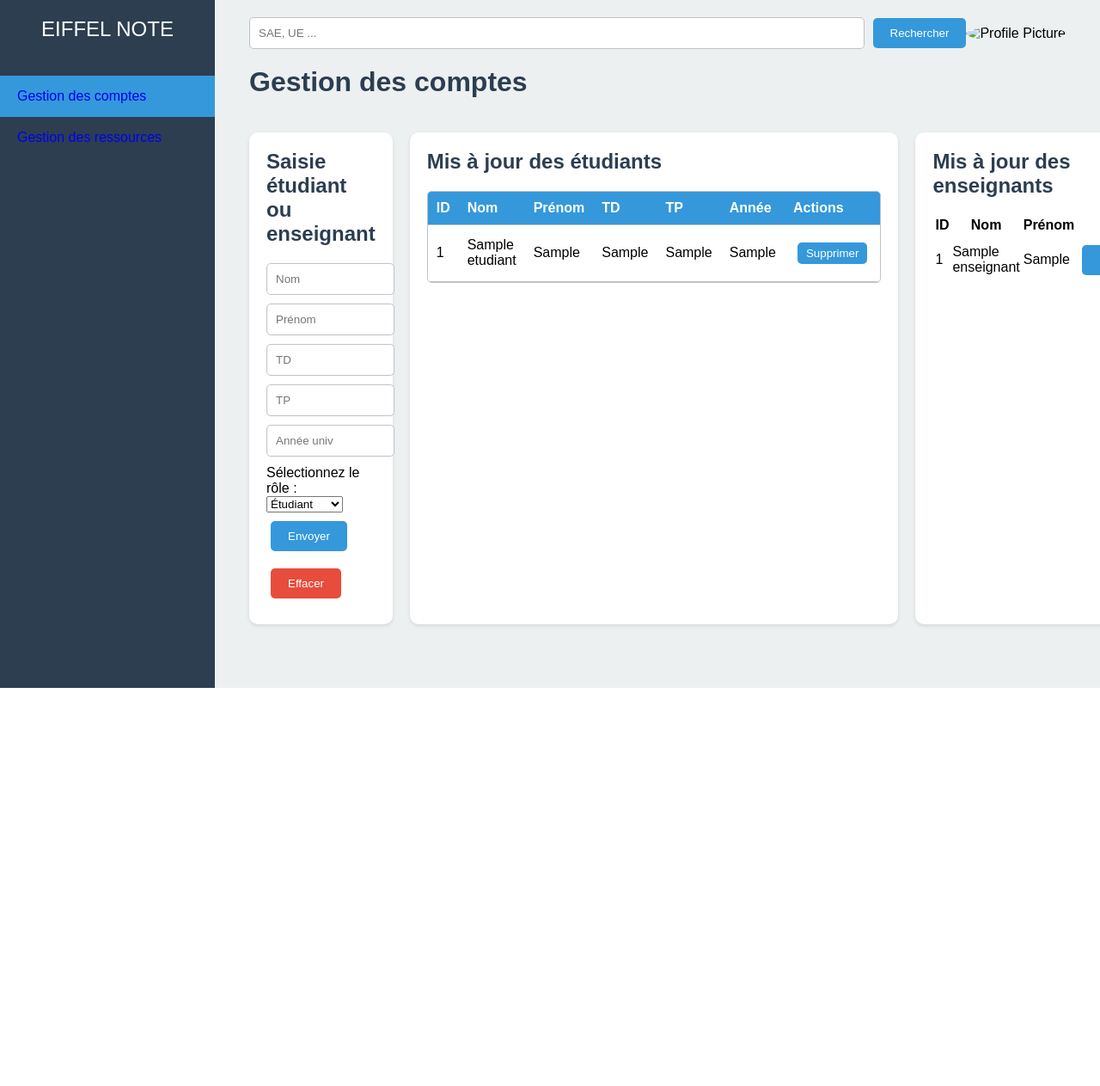
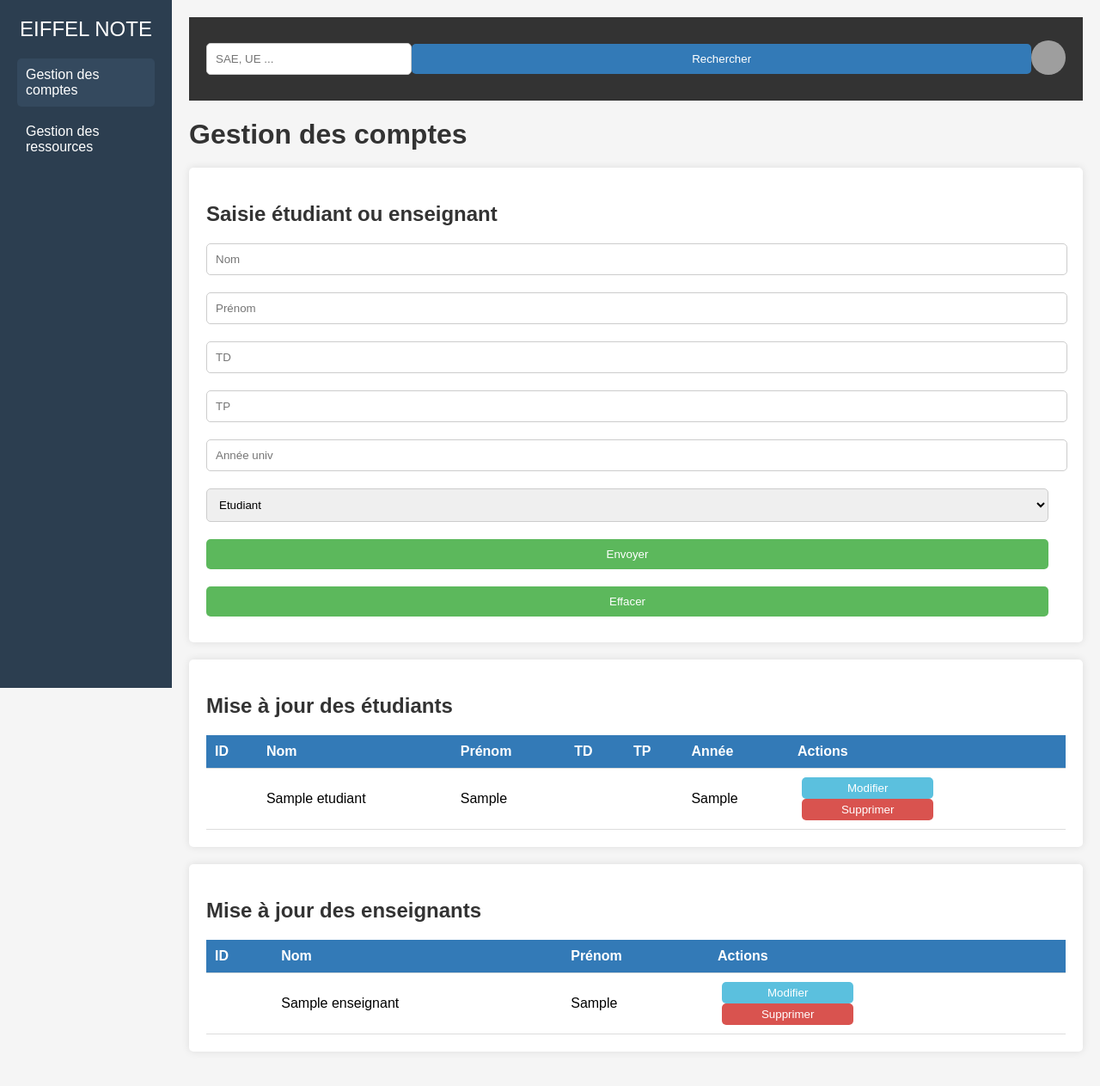
Before and after one commit to Markus-Otto/SAE_203, a PHP site: page /accueil_admin.php in a window 1280 px wide. Shown: the whole page at 86% size. Before the commit the page ends 800 px from the top, so only its background shows below. Run offline with PHP 8.4, Linux system fonts and the light colour scheme; tables that the repository leaves empty or names only in its code hold one stand-in row (values such as "Sample post"); data that the repository does not hold is empty; grey boxes are pictures that could not be loaded.

Commit message:
(06062047) commit

```diff
--- a/Admin/accueil_admin.css
+++ b/Admin/accueil_admin.css
@@ -1,186 +1,175 @@
+/* Global Styles */
 body {
-    display: flex;
+    font-family: Arial, sans-serif;
     margin: 0;
-    font-family: Arial, sans-serif;
-    background-color: #f4f4f4;
-    height: 100vh;
+    padding: 0;
+    background-color: #f5f5f5;
 }
 
-.sidebar {
-    width: 250px;
-    background-color: #2C3E50;
-    color: white;
-    display: flex;
-    flex-direction: column;
-    align-items: center;
-    padding: 20px 0;
+h1, h2 {
+    color: #333;
 }
 
-.sidebar .logo {
-    font-size: 24px;
-    margin-bottom: 40px;
+h1 {
+    margin-bottom: 20px;
 }
 
-.sidebar .menu {
-    width: 100%;
+h2 {
+    margin-top: 20px;
+    margin-bottom: 10px;
 }
 
-.sidebar .menu div {
-    padding: 15px 20px;
-    width: 100%;
-    text-align: left;
-    cursor: pointer;
-    transition: background-color 0.3s;
+input[type="text"], select, button {
+    padding: 10px;
+    margin: 10px 0;
+    width: calc(100% - 20px);
+    border: 1px solid #ccc;
+    border-radius: 5px;
 }
 
-.sidebar .menu .active {
-    background-color: #3498DB;
+button {
+    background-color: #5cb85c;
+    color: white;
+    border: none;
+    cursor: pointer;
 }
 
-.sidebar .menu div:hover {
-    background-color: #2980B9;
-}
-
-.main-content {
-    flex: 1;
-    padding: 20px 40px;
-    background-color: #ecf0f1;
-    overflow-y: auto;
+button:hover {
+    background-color: #4cae4c;
 }
 
 header {
     display: flex;
     justify-content: space-between;
     align-items: center;
-    margin-bottom: 20px;
+    padding: 20px;
+    background-color: #333;
+    color: white;
 }
 
-header input {
-    flex: 1;
-    padding: 10px;
-    margin-right: 10px;
-    border: 1px solid #bdc3c7;
-    border-radius: 5px;
+header input[type="text"] {
+    width: 300px;
 }
 
 header button {
     padding: 10px 20px;
-    background-color: #3498DB;
-    color: white;
-    border: none;
-    border-radius: 5px;
-    cursor: pointer;
-    transition: background-color 0.3s;
+    background-color: #337ab7;
 }
 
 header button:hover {
-    background-color: #2980B9;
+    background-color: #286090;
 }
 
-header .profile img {
-    width: 50px;
-    height: 50px;
-    border-radius: 50%;
+/* Sidebar Styles */
+.sidebar {
+    position: fixed;
+    top: 0;
+    left: 0;
+    height: 100%;
+    width: 200px;
+    background-color: #2c3e50;
+    color: white;
+    padding: 20px;
+    box-sizing: border-box;
 }
 
-h1 {
-    margin-top: 20px;
-    margin-bottom: 40px;
-    color: #2c3e50;
+.sidebar .logo {
+    font-size: 1.5em;
+    margin-bottom: 20px;
+    text-align: center;
 }
 
-.content {
-    display: flex;
-    justify-content: space-between;
-    gap: 20px;
+.sidebar .menu div {
+    margin-bottom: 10px;
+}
+
+.sidebar .menu a {
+    color: white;
+    text-decoration: none;
+    display: block;
+    padding: 10px;
+    border-radius: 5px;
+}
+
+.sidebar .menu a:hover, .sidebar .menu .active a {
+    background-color: #34495e;
+}
+
+/* Main Content Styles */
+.main-content {
+    margin-left: 200px;
+    padding: 20px;
 }
 
 .form-section, .update-section {
     background-color: white;
     padding: 20px;
-    border-radius: 10px;
-    box-shadow: 0 2px 4px rgba(0,0,0,0.1);
-    flex: 1;
+    margin-bottom: 20px;
+    border-radius: 5px;
+    box-shadow: 0 0 10px rgba(0, 0, 0, 0.1);
 }
 
-.form-section h2, .update-section h2 {
-    margin-top: 0;
-    color: #2c3e50;
+.form-section form, .update-section form {
+    display: flex;
+    flex-direction: column;
 }
 
-form input {
-    display: block;
+table {
     width: 100%;
-    padding: 10px;
-    margin: 10px 0;
-    border: 1px solid #bdc3c7;
-    border-radius: 5px;
+    border-collapse: collapse;
+    margin-top: 20px;
 }
 
-form button {
-    padding: 10px 20px;
-    margin: 10px 5px;
-    background-color: #3498DB;
-    color: white;
-    border: none;
-    border-radius: 5px;
-    cursor: pointer;
-    transition: background-color 0.3s;
+table th, table td {
+    padding: 10px;
+    text-align: left;
+    border-bottom: 1px solid #ddd;
 }
 
-form button[type="reset"] {
-    background-color: #e74c3c;
+table th {
+    background-color: #f2f2f2;
 }
 
-form button:hover {
-    background-color: #2980B9;
+.student-list, .teacher-list {
+    margin-top: 20px;
 }
 
-form button[type="reset"]:hover {
-    background-color: #c0392b;
-}
-
-.student-list {
-    max-height: 300px;
-    overflow-y: auto;
-    border: 1px solid #bdc3c7;
-    border-radius: 5px;
-}
-
-.student-list table {
-    width: 100%;
-    border-collapse: collapse;
-}
-
-.student-list th, .student-list td {
-    padding: 10px;
-    border-bottom: 1px solid #bdc3c7;
-    text-align: left;
-}
-
-.student-list th {
-    background-color: #3498DB;
+.student-list table th, .teacher-list table th {
+    background-color: #337ab7;
     color: white;
 }
 
-.student-list tr:hover {
-    background-color: #ecf0f1;
+.student-list table tr:hover, .teacher-list table tr:hover {
+    background-color: #f5f5f5;
 }
 
-.student-list button {
-    padding: 5px 10px;
-    background-color: #3498DB;
-    color: white;
-    border: none;
-    border-radius: 5px;
-    cursor: pointer;
-    transition: background-color 0.3s;
+.student-list table td form, .teacher-list table td form {
+    display: inline-block;
 }
 
-.student-list button:hover {
-    background-color: #2980B9;
+.student-list table button, .teacher-list table button {
+    padding: 5px 10px;
+    margin: 0 5px;
 }
 
-a{
-    text-decoration: none;
+.student-list table button[type="submit"], .teacher-list table button[type="submit"] {
+    background-color: #d9534f;
 }
+
+.student-list table button[type="submit"]:hover, .teacher-list table button[type="submit"]:hover {
+    background-color: #c9302c;
+}
+
+.student-list table button[name="modifier"], .teacher-list table button[name="modifier"] {
+    background-color: #5bc0de;
+}
+
+.student-list table button[name="modifier"]:hover, .teacher-list table button[name="modifier"]:hover {
+    background-color: #31b0d5;
+}
+
+.profile img {
+    width: 40px;
+    height: 40px;
+    border-radius: 50%;
+}
--- a/Admin/accueil_admin.php
+++ b/Admin/accueil_admin.php
@@ -6,14 +6,32 @@
 
 function envoyer($conn) {
     if (isset($_POST['role'])) {
-        if ($_POST['role'] == 'etudiant' && isset($_POST['nom'], $_POST['prenom'], $_POST['TD'], $_POST['TP'], $_POST['annee'])) {
-            $requete = 'INSERT INTO etudiant (nom, prenom, TD, TP, annee) VALUES (?, ?, ?, ?, ?)';
+        // Vérifier si l'ID existe déjà
+        $id = $_POST['id'];
+        if ($_POST['role'] == 'etudiant') {
+            $requete_verif = 'SELECT ID_utilisateur FROM etudiant WHERE ID_utilisateur = ?';
+        } elseif ($_POST['role'] == 'enseignant') {
+            $requete_verif = 'SELECT ID_enseignant FROM enseignant WHERE ID_enseignant = ?';
+        }
+        $stmt_verif = $conn->prepare($requete_verif);
+        $stmt_verif->bind_param('i', $id);
+        $stmt_verif->execute();
+        $stmt_verif->store_result();
+
+        if ($stmt_verif->num_rows > 0) {
+            echo "Erreur: L'ID existe déjà.";
+            return;
+        }
+
+        // Insertion des données
+        if ($_POST['role'] == 'etudiant' && isset($_POST['id'], $_POST['nom'], $_POST['prenom'], $_POST['TD'], $_POST['TP'], $_POST['annee'])) {
+            $requete = 'INSERT INTO etudiant (ID_utilisateur, nom, prenom, TD, TP, annee) VALUES (?, ?, ?, ?, ?, ?)';
             $stmt = $conn->prepare($requete);
-            $stmt->bind_param('sssss', $_POST['nom'], $_POST['prenom'], $_POST['TD'], $_POST['TP'], $_POST['annee']);
-        } elseif ($_POST['role'] == 'enseignant' && isset($_POST['nom'], $_POST['prenom'])) {
-            $requete = 'INSERT INTO enseignant (nom, prenom) VALUES (?, ?)';
+            $stmt->bind_param('ssssss', $_POST['id'], $_POST['nom'], $_POST['prenom'], $_POST['TD'], $_POST['TP'], $_POST['annee']);
+        } elseif ($_POST['role'] == 'enseignant' && isset($_POST['id'], $_POST['nom'], $_POST['prenom'])) {
+            $requete = 'INSERT INTO enseignant (ID_enseignant, nom, prenom) VALUES (?, ?, ?)';
             $stmt = $conn->prepare($requete);
-            $stmt->bind_param('ss', $_POST['nom'], $_POST['prenom']);
+            $stmt->bind_param('sss', $_POST['id'], $_POST['nom'], $_POST['prenom']);
         }
 
         if ($stmt->execute()) {
@@ -38,6 +56,21 @@
     exit();
 }
 
+function modifier($conn, $id, $role) {
+    if ($role == 'etudiant') {
+        $requete = 'UPDATE etudiant SET nom = ?, prenom = ?, TD = ?, TP = ?, annee = ? WHERE ID_utilisateur = ?';
+        $stmt = $conn->prepare($requete);
+        $stmt->bind_param('sssssi', $_POST['nom'], $_POST['prenom'], $_POST['TD'], $_POST['TP'], $_POST['annee'], $id);
+    } elseif ($role == 'enseignant') {
+        $requete = 'UPDATE enseignant SET nom = ?, prenom = ? WHERE ID_enseignant = ?';
+        $stmt = $conn->prepare($requete);
+        $stmt->bind_param('ssi', $_POST['nom'], $_POST['prenom'], $id);
+    }
+    $stmt->execute();
+    header("Location: accueil_admin.php");
+    exit();
+}
+
 if ($_SERVER['REQUEST_METHOD'] == 'POST' && isset($_POST['envoyer'])) {
     envoyer($conn);
 }
@@ -46,11 +79,12 @@
     supprimer($conn, $_POST['id'], $_POST['role']);
 }
 
-$result_etudiants = $conn->query('SELECT ID_utilisateur, nom, prenom, TD, TP, annee FROM etudiant');
-$etudiants = $result_etudiants->fetch_all(MYSQLI_ASSOC);
+if ($_SERVER['REQUEST_METHOD'] == 'POST' && isset($_POST['modifier'])) {
+    modifier($conn, $_POST['id'], $_POST['role']);
+}
 
-$result_enseignants = $conn->query('SELECT ID_enseignant, nom, prenom FROM enseignant');
-$enseignants = $result_enseignants->fetch_all(MYSQLI_ASSOC);
+$result_etudiants = $conn->query("SELECT * FROM etudiant");
+$result_enseignants = $conn->query("SELECT * FROM enseignant");
 ?>
 
 <!DOCTYPE html>
@@ -66,8 +100,8 @@
     <div class="sidebar">
         <div class="logo">EIFFEL NOTE</div>
         <div class="menu">
-            <div class="active"><a href="accueil_admin.php">Gestion des comptes</a></div>
-            <div><a href="Gestion_admin.php">Gestion des ressources</a></div>
+            <div class="active"><a href="#">Gestion des comptes</a></div>
+            <div><a href="#">Gestion des ressources</a></div>
         </div>
     </div>
     <div class="main-content">
@@ -75,32 +109,32 @@
             <input type="text" placeholder="SAE, UE ...">
             <button>Rechercher</button>
             <div class="profile">
-                <img src="" alt="Profile Picture">
+                <img src="profile.png" alt="Profile Picture">
             </div>
         </header>
         <h1>Gestion des comptes</h1>
         <div class="content">
             <div class="form-section">
                 <h2>Saisie étudiant ou enseignant</h2>
-                <form action="accueil_admin.php" method="post">
-                    <input type="text" name="nom" id="nom" placeholder="Nom" required>
-                    <input type="text" name="prenom" id="prenom" placeholder="Prénom" required>
-                    <input type="text" name="TD" id="TD" placeholder="TD">
-                    <input type="text" name="TP" id="TP" placeholder="TP">
-                    <input type="text" name="annee" id="annee" placeholder="Année univ">
-                    <label for="role">Sélectionnez le rôle :</label>
-                    <select name="role" id="role">
-                        <option value="etudiant">Étudiant</option>
+                <form method="post" action="accueil_admin.php">
+                    <input type="hidden" name="id" value="<?php echo isset($_GET['id']) ? $_GET['id'] : ''; ?>">
+                    <input type="text" name="nom" placeholder="Nom" value="<?php echo isset($_GET['nom']) ? $_GET['nom'] : ''; ?>">
+                    <input type="text" name="prenom" placeholder="Prénom" value="<?php echo isset($_GET['prenom']) ? $_GET['prenom'] : ''; ?>">
+                    <input type="text" name="TD" placeholder="TD" value="<?php echo isset($_GET['TD']) ? $_GET['TD'] : ''; ?>">
+                    <input type="text" name="TP" placeholder="TP" value="<?php echo isset($_GET['TP']) ? $_GET['TP'] : ''; ?>">
+                    <input type="text" name="annee" placeholder="Année univ" value="<?php echo isset($_GET['annee']) ? $_GET['annee'] : ''; ?>">
+                    <select name="role">
+                        <option value="etudiant">Etudiant</option>
                         <option value="enseignant">Enseignant</option>
                     </select>
                     <button type="submit" name="envoyer">Envoyer</button>
                     <button type="reset">Effacer</button>
                 </form>
             </div>
-            <div class="update-section">
-                <h2>Mis à jour des étudiants</h2>
-                <div class="student-list">
-                    <table>
+            <div class="update-section student-list">
+                <h2>Mise à jour des étudiants</h2>
+                <table>
+                    <thead>
                         <tr>
                             <th>ID</th>
                             <th>Nom</th>
@@ -110,64 +144,58 @@
                             <th>Année</th>
                             <th>Actions</th>
                         </tr>
-                        <?php if ($etudiants): ?>
-                            <?php foreach ($etudiants as $etudiant): ?>
+                    </thead>
+                    <tbody>
+                        <?php while ($etudiant = $result_etudiants->fetch_assoc()) { ?>
                             <tr>
-                                <td><?php echo htmlspecialchars($etudiant['ID_utilisateur']); ?></td>
-                                <td><?php echo htmlspecialchars($etudiant['nom']); ?></td>
-                                <td><?php echo htmlspecialchars($etudiant['prenom']); ?></td>
-                                <td><?php echo htmlspecialchars($etudiant['TD']); ?></td>
-                                <td><?php echo htmlspecialchars($etudiant['TP']); ?></td>
-                                <td><?php echo htmlspecialchars($etudiant['annee']); ?></td>
+                                <td><?php echo $etudiant['ID_utilisateur']; ?></td>
+                                <td><?php echo $etudiant['nom']; ?></td>
+                                <td><?php echo $etudiant['prenom']; ?></td>
+                                <td><?php echo $etudiant['TD']; ?></td>
+                                <td><?php echo $etudiant['TP']; ?></td>
+                                <td><?php echo $etudiant['annee']; ?></td>
                                 <td>
-                                    <form action="accueil_admin.php" method="post" style="display:inline;">
+                                    <form method="post" action="accueil_admin.php">
                                         <input type="hidden" name="id" value="<?php echo $etudiant['ID_utilisateur']; ?>">
                                         <input type="hidden" name="role" value="etudiant">
+                                        <button type="submit" name="modifier">Modifier</button>
                                         <button type="submit" name="supprimer">Supprimer</button>
                                     </form>
                                 </td>
                             </tr>
-                            <?php endforeach; ?>
-                        <?php else: ?>
-                            <tr>
-                                <td colspan="7">Aucun étudiant trouvé.</td>
-                            </tr>
-                        <?php endif; ?>
-                    </table>
-                </div>
+                        <?php } ?>
+                    </tbody>
+                </table>
             </div>
-            <div class="update-section">
-                <h2>Mis à jour des enseignants</h2>
-                <div class="teacher-list">
-                    <table>
+            <div class="update-section student-list">
+                <h2>Mise à jour des enseignants</h2>
+                <table>
+                    <thead>
                         <tr>
                             <th>ID</th>
                             <th>Nom</th>
                             <th>Prénom</th>
                             <th>Actions</th>
                         </tr>
-                        <?php if ($enseignants): ?>
-                            <?php foreach ($enseignants as $enseignant): ?>
+                    </thead>
+                    <tbody>
+                        <?php while ($enseignant = $result_enseignants->fetch_assoc()) { ?>
                             <tr>
-                                <td><?php echo htmlspecialchars($enseignant['ID_enseignant']); ?></td>
-                                <td><?php echo htmlspecialchars($enseignant['nom']); ?></td>
-                                <td><?php echo htmlspecialchars($enseignant['prenom']); ?></td>
+                                <td><?php echo $enseignant['ID_enseignant']; ?></td>
+                                <td><?php echo $enseignant['nom']; ?></td>
+                                <td><?php echo $enseignant['prenom']; ?></td>
                                 <td>
-                                    <form action="accueil_admin.php" method="post" style="display:inline;">
+                                    <form method="post" action="accueil_admin.php">
                                         <input type="hidden" name="id" value="<?php echo $enseignant['ID_enseignant']; ?>">
                                         <input type="hidden" name="role" value="enseignant">
+                                        <button type="submit" name="modifier">Modifier</button>
                                         <button type="submit" name="supprimer">Supprimer</button>
                                     </form>
                                 </td>
                             </tr>
-                            <?php endforeach; ?>
-                        <?php else: ?>
-                            <tr>
-                                <td colspan="4">Aucun enseignant trouvé.</td>
-                            </tr>
-                        <?php endif; ?>
-                    </table>
-                </div>
+                        <?php } ?>
+                    </tbody>
+                </table>
             </div>
         </div>
     </div>
```
